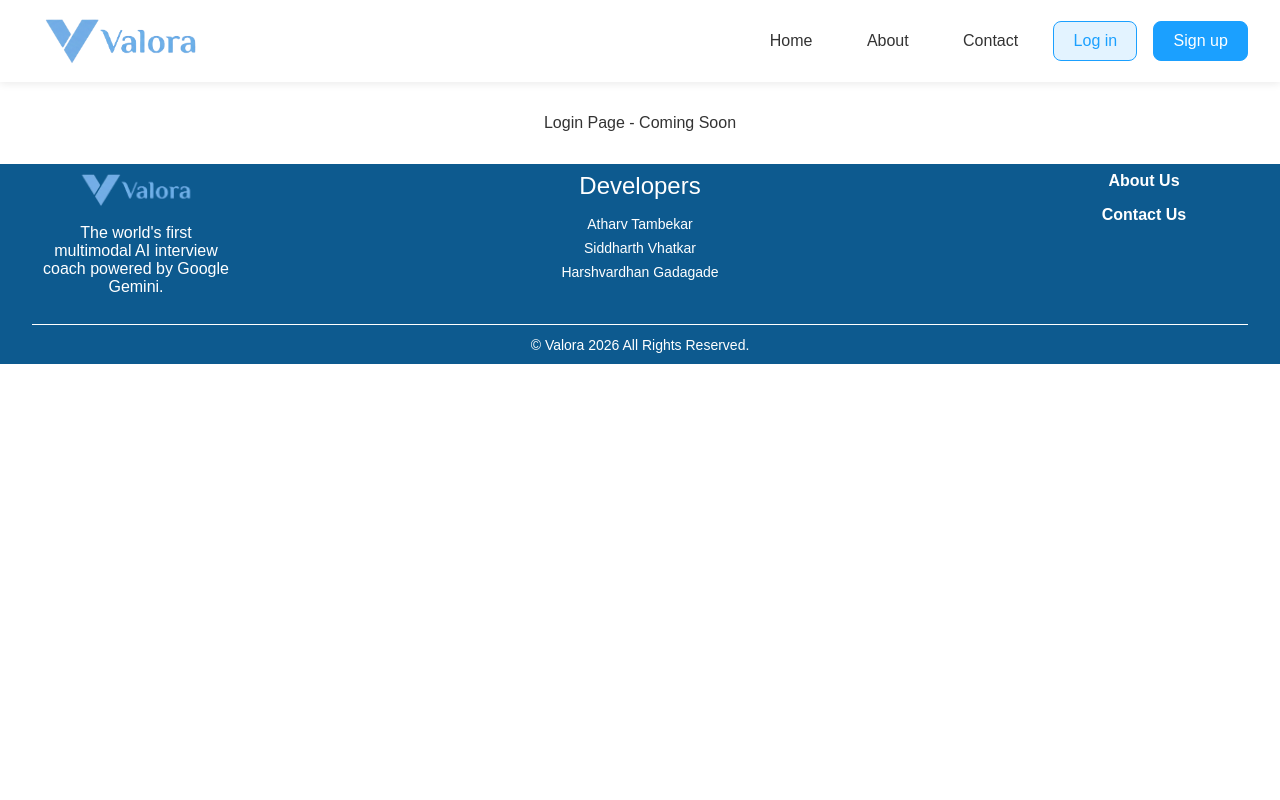
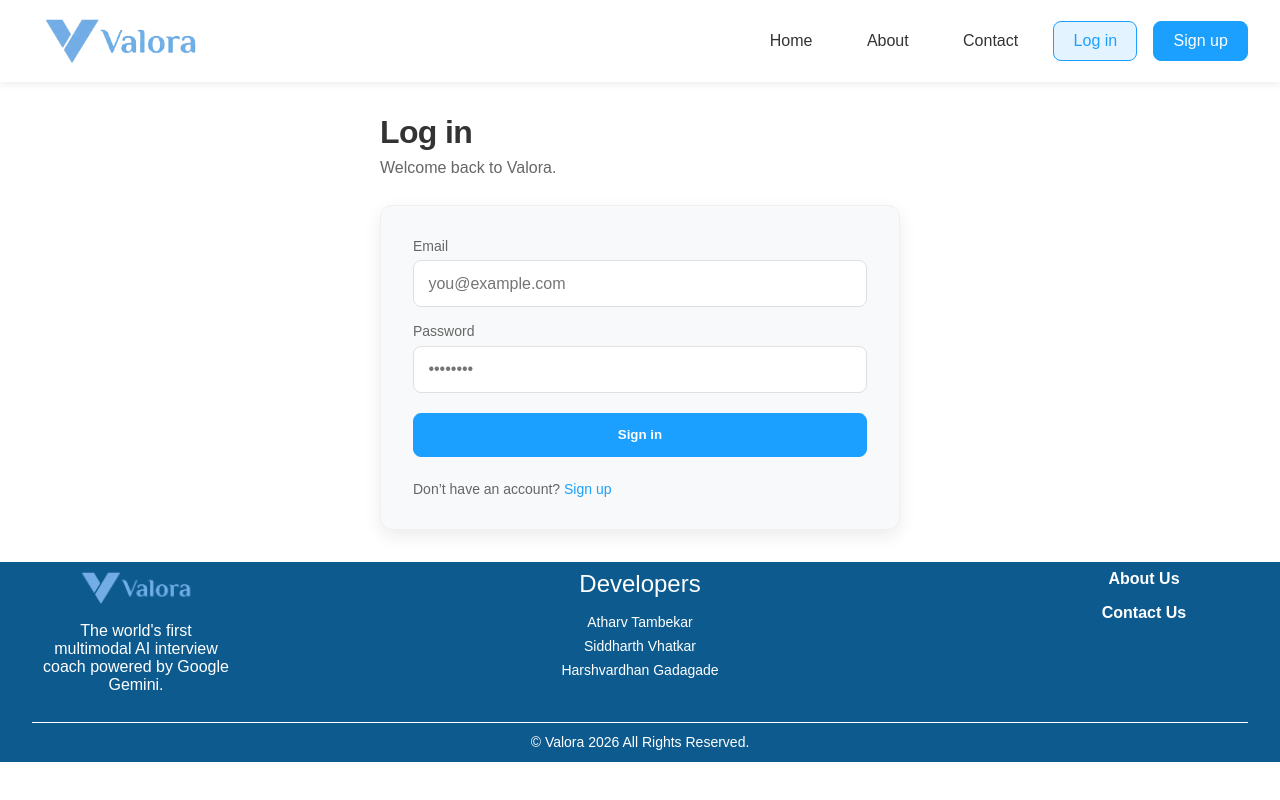
Before and after one commit to Atharv-28/Valora, a React (Create React App) app in the folder valora-frontend/: page /login in a window 1280 px wide. Built offline with nearby package versions, Linux system fonts and the light colour scheme; no server answers; a web font is replaced by a local one.

Commit message:
created login page

```diff
--- a/valora-frontend/src/App.js
+++ b/valora-frontend/src/App.js
@@ -6,6 +6,7 @@ import { StartInterview } from './pages/startInterview';
 import { Interview } from './pages/interview';
 import { Footer } from './components/footer';
 import { ContactUs } from './pages/ContactUs';
+import { Login } from './pages/login';
 
 function AppContent() {
   const location = useLocation();
@@ -20,7 +21,7 @@ function AppContent() {
         <Route path="/interview" element={<Interview />} />
         <Route path="/about" element={<div style={{padding: '2rem'}}>About Page - Coming Soon</div>} />
         <Route path="/contact" element={<ContactUs />} />
-        <Route path="/login" element={<div style={{padding: '2rem'}}>Login Page - Coming Soon</div>} />
+        <Route path="/login" element={<Login />} />
         <Route path="/signup" element={<div style={{padding: '2rem'}}>Sign Up Page - Coming Soon</div>} />
       </Routes>
       <Footer />
--- /dev/null
+++ b/valora-frontend/src/pages/login.css
@@ -0,0 +1,127 @@
+.login-page {
+	padding: var(--spacing-xl) var(--spacing-lg);
+	background: var(--bg-primary);
+	color: var(--text-primary);
+}
+
+.login-container {
+	max-width: 520px;
+	margin: 0 auto;
+}
+
+.login-header {
+	text-align: left;
+	margin-bottom: var(--spacing-lg);
+}
+
+.login-title {
+	margin: 0 0 var(--spacing-xs) 0;
+	font-size: var(--font-3xl);
+	font-weight: var(--font-bold);
+	letter-spacing: -0.02em;
+}
+
+.login-subtitle {
+	margin: 0;
+	color: var(--text-secondary);
+	line-height: 1.6;
+}
+
+.login-card {
+	background: var(--bg-secondary);
+	border: 1px solid var(--border-light);
+	border-radius: var(--radius-lg);
+	padding: var(--spacing-xl);
+	box-shadow: 0 6px 18px var(--shadow-sm);
+}
+
+.login-form {
+	display: flex;
+	flex-direction: column;
+	gap: var(--spacing-md);
+	text-align: left;
+}
+
+.login-field {
+	display: flex;
+	flex-direction: column;
+	gap: 0.4rem;
+}
+
+.login-field label {
+	font-size: var(--font-sm);
+	color: var(--text-secondary);
+	font-weight: var(--font-medium);
+}
+
+.login-field input {
+	width: 100%;
+	padding: 0.85rem 0.9rem;
+	border-radius: var(--radius-md);
+	border: 1px solid var(--border-medium);
+	background: var(--bg-primary);
+	color: var(--text-primary);
+	font-size: var(--font-md);
+	outline: none;
+	transition: border-color var(--transition-fast), box-shadow var(--transition-fast);
+}
+
+.login-field input:focus {
+	border-color: var(--primary-color);
+	box-shadow: 0 0 0 4px rgba(27, 160, 255, 0.15);
+}
+
+.login-error {
+	margin: 0;
+	color: var(--error-color);
+	font-size: var(--font-sm);
+	line-height: 1.4;
+}
+
+.login-submit {
+	margin-top: var(--spacing-xs);
+	padding: 0.85rem 1rem;
+	border-radius: var(--radius-md);
+	border: 1px solid var(--primary-color);
+	background: var(--primary-color);
+	color: var(--color-white);
+	font-weight: var(--font-semibold);
+	cursor: pointer;
+	transition: background var(--transition-normal);
+}
+
+.login-submit:hover {
+	background: var(--primary-hover);
+}
+
+.login-submit:disabled {
+	opacity: 0.75;
+	cursor: not-allowed;
+}
+
+.login-footer {
+	margin: var(--spacing-sm) 0 0 0;
+	color: var(--text-secondary);
+	font-size: var(--font-sm);
+}
+
+.login-footer a {
+	color: var(--primary-color);
+	text-decoration: none;
+	font-weight: var(--font-medium);
+}
+
+.login-footer a:hover {
+	color: var(--primary-hover);
+	text-decoration: underline;
+}
+
+@media screen and (max-width: 600px) {
+	.login-page {
+		padding: var(--spacing-lg) var(--spacing-md);
+	}
+
+	.login-card {
+		padding: var(--spacing-lg);
+	}
+}
--- /dev/null
+++ b/valora-frontend/src/pages/login.js
@@ -0,0 +1,84 @@
+import React, { useState } from 'react'
+import { Link } from 'react-router-dom'
+import './login.css'
+
+export const Login = () => {
+	const [form, setForm] = useState({ email: '', password: '' })
+	const [error, setError] = useState('')
+	const [status, setStatus] = useState('idle') // idle | submitting
+
+	const onChange = (e) => {
+		const { name, value } = e.target
+		setForm((prev) => ({ ...prev, [name]: value }))
+		setError('')
+	}
+
+	const onSubmit = (e) => {
+		e.preventDefault()
+		setError('')
+		setStatus('submitting')
+
+		// Auth is not wired yet (no backend endpoint). Keep UX minimal.
+		setTimeout(() => {
+			setStatus('idle')
+			setError('Login is not configured yet. Please try again later.')
+		}, 400)
+	}
+
+	return (
+		<main className="login-page">
+			<div className="login-container">
+				<header className="login-header">
+					<h1 className="login-title">Log in</h1>
+					<p className="login-subtitle">Welcome back to Valora.</p>
+				</header>
+
+				<section className="login-card" aria-label="Login form">
+					<form className="login-form" onSubmit={onSubmit}>
+						<div className="login-field">
+							<label htmlFor="email">Email</label>
+							<input
+								id="email"
+								name="email"
+								type="email"
+								autoComplete="email"
+								value={form.email}
+								onChange={onChange}
+								placeholder="you@example.com"
+								required
+							/>
+						</div>
+
+						<div className="login-field">
+							<label htmlFor="password">Password</label>
+							<input
+								id="password"
+								name="password"
+								type="password"
+								autoComplete="current-password"
+								value={form.password}
+								onChange={onChange}
+								placeholder="••••••••"
+								required
+							/>
+						</div>
+
+						{error && (
+							<p className="login-error" role="alert">
+								{error}
+							</p>
+						)}
+
+						<button className="login-submit" type="submit" disabled={status === 'submitting'}>
+							{status === 'submitting' ? 'Signing in…' : 'Sign in'}
+						</button>
+
+						<p className="login-footer">
+							Don’t have an account? <Link to="/signup">Sign up</Link>
+						</p>
+					</form>
+				</section>
+			</div>
+		</main>
+	)
+}
```
